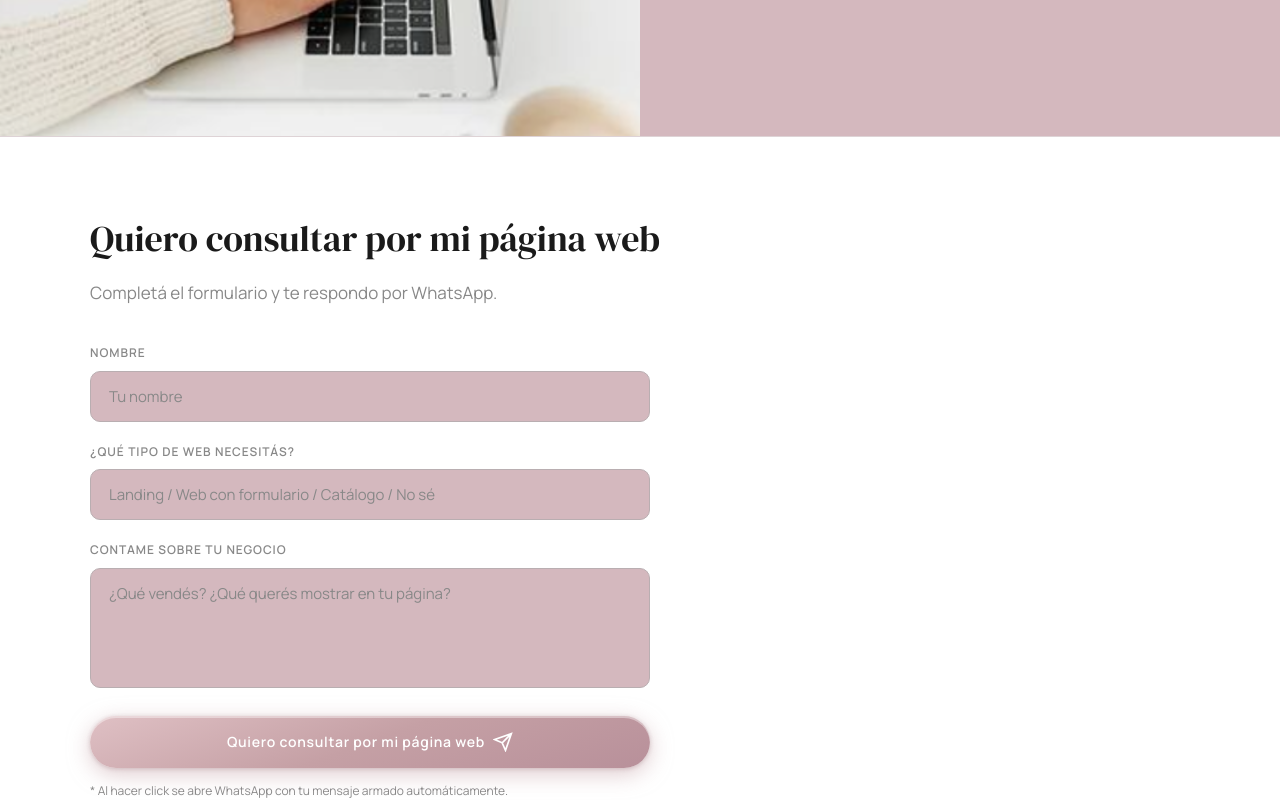
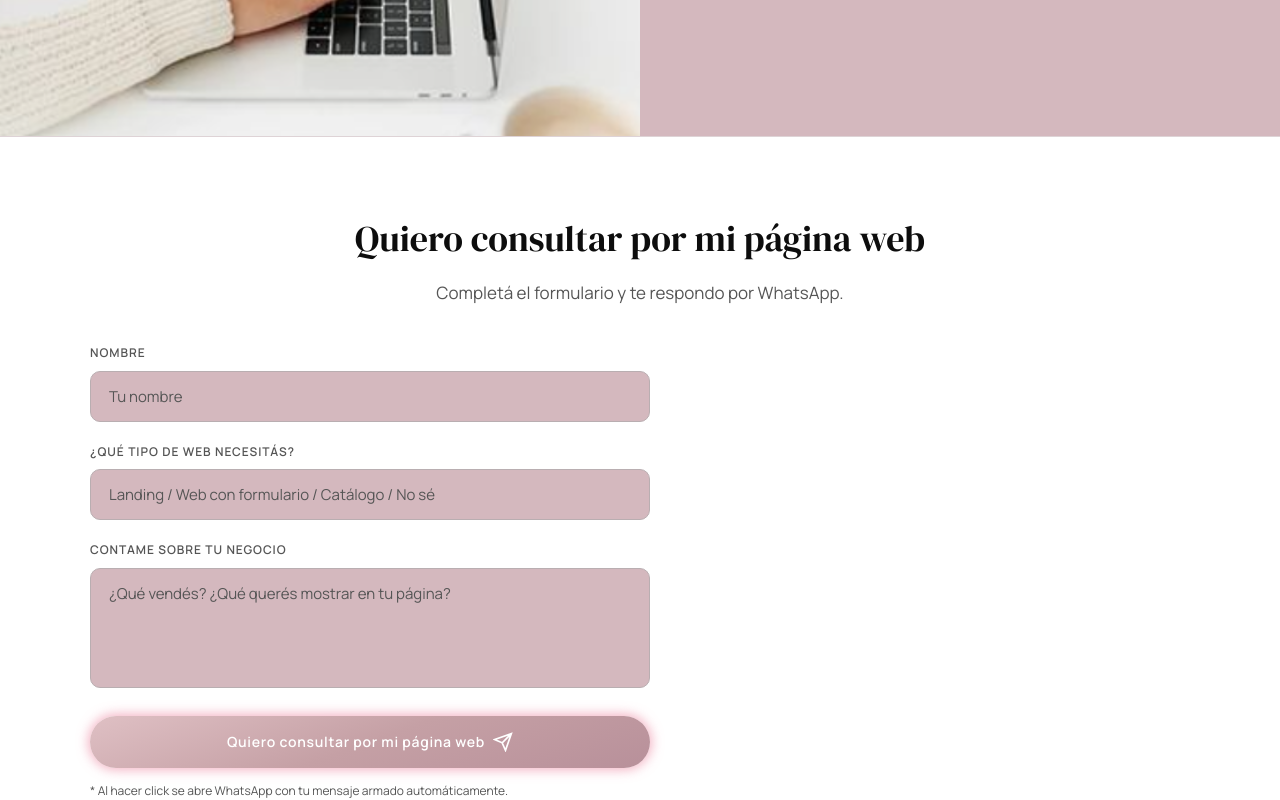
Before and after one commit to PACZKONATASHA/web-paczko, a React (Vite) app: page / in a window 1280 px wide. Shown: the part 7500-8300 px from the top of the page. Built offline with nearby package versions, Linux system fonts and the light colour scheme.

Commit message:
aplique cambio de color en el hero y posocion de los elementos

```diff
--- a/src/App.css
+++ b/src/App.css
@@ -25,9 +25,9 @@
   --violet-light: #EDE0E3;
 
   /* --- TEXT --- */
-  --text-primary: #1A1A1A;   /* negro */
-  --text-body:    #3D3D3D;   /* gris oscuro */
-  --text-muted:   #888888;   /* gris medio */
+  --text-primary: #0D0D0D;   /* negro */
+  --text-body:    #1E1E1E;   /* gris oscuro */
+  --text-muted:   #555555;   /* gris medio */
   --text-light:   #FFFFFF;   /* blanco para fondos oscuros */
 
   /* --- BORDERS --- */
@@ -465,7 +465,7 @@ img { display: block; max-width: 100%; }
   font-weight: 700;
   letter-spacing: 0.22em;
   text-transform: uppercase;
-  color: rgba(255, 255, 255, 0.85);
+  color: rgba(255, 255, 255, 1);
 }
 
 .heroLabelDot {
@@ -495,7 +495,7 @@ img { display: block; max-width: 100%; }
 .heroSubtitle {
   font-size: 16px;
   line-height: 1.75;
-  color: rgba(255, 255, 255, 0.80);
+  color: rgba(255, 255, 255, 1);
   margin: 0;
   max-width: 400px;
 }
@@ -635,9 +635,9 @@ img { display: block; max-width: 100%; }
   }
 
   .heroLabel {
-    color: #E91E8C;
+    color: #FFFFFF;
     background: none;
-    -webkit-text-fill-color: #E91E8C;
+    -webkit-text-fill-color: #FFFFFF;
   }
 
   .heroTitle {
@@ -824,6 +824,12 @@ img { display: block; max-width: 100%; }
 
 .heroActions {
   flex-shrink: 0;
+}
+
+@keyframes btnGlow {
+  0%   { box-shadow: 0 0 6px 0px rgba(232, 112, 143, 0.4); }
+  50%  { box-shadow: 0 0 20px 4px rgba(232, 112, 143, 0.75); }
+  100% { box-shadow: 0 0 6px 0px rgba(232, 112, 143, 0.4); }
 }
 
 /* ====== BUTTONS (general) ====== */
@@ -850,6 +856,7 @@ img { display: block; max-width: 100%; }
 .btnCta {
   color: #fff;
   background: linear-gradient(160deg, #DFC0C4 0%, #C5A0A5 50%, #B8909A 100%);
+  animation: btnGlow 2.5s ease-in-out infinite;
   box-shadow:
     0 2px 0 rgba(255,255,255,0.40) inset,
     0 6px 22px rgba(197, 160, 165, 0.55),
@@ -891,6 +898,7 @@ img { display: block; max-width: 100%; }
   width: 100%;
   justify-content: center;
   color: #fff;
+  animation: btnGlow 2.5s ease-in-out infinite;
   background: linear-gradient(160deg, #DFC0C4 0%, #C5A0A5 50%, #B8909A 100%);
   padding: 16px 32px;
   font-size: 14px;
@@ -1661,6 +1669,14 @@ img { display: block; max-width: 100%; }
   background: #fff;
   border-top: 1px solid var(--border-light);
   padding: 72px 40px;
+  display: flex;
+  flex-direction: column;
+  align-items: center;
+}
+
+.contactBody .container {
+  width: 100%;
+  max-width: var(--max);
 }
 
 .contactFoto {
@@ -1694,12 +1710,14 @@ img { display: block; max-width: 100%; }
   font-size: clamp(24px, 2.4vw, 34px);
   color: var(--text-primary);
   margin: 0 0 10px;
+  text-align: center;
 }
 
 .formSubtitle {
   font-size: 15px;
   color: var(--text-muted);
   margin: 0 0 36px;
+  text-align: center;
 }
 
 .form-animated {
@@ -1800,7 +1818,7 @@ img { display: block; max-width: 100%; }
   font-weight: 500;
   letter-spacing: 0.08em;
   text-transform: uppercase;
-  color: rgba(255, 255, 255, 0.80);
+  color: rgba(255, 255, 255, 1);
   text-decoration: none;
   transition: color var(--transition-fast);
 }
@@ -2105,6 +2123,7 @@ img { display: block; max-width: 100%; }
   padding: 14px 22px;
   text-decoration: none;
   transition: all var(--transition-fast);
+  animation: btnGlow 2.5s ease-in-out infinite;
 }
 
 .tipoCardLink:hover {
```
